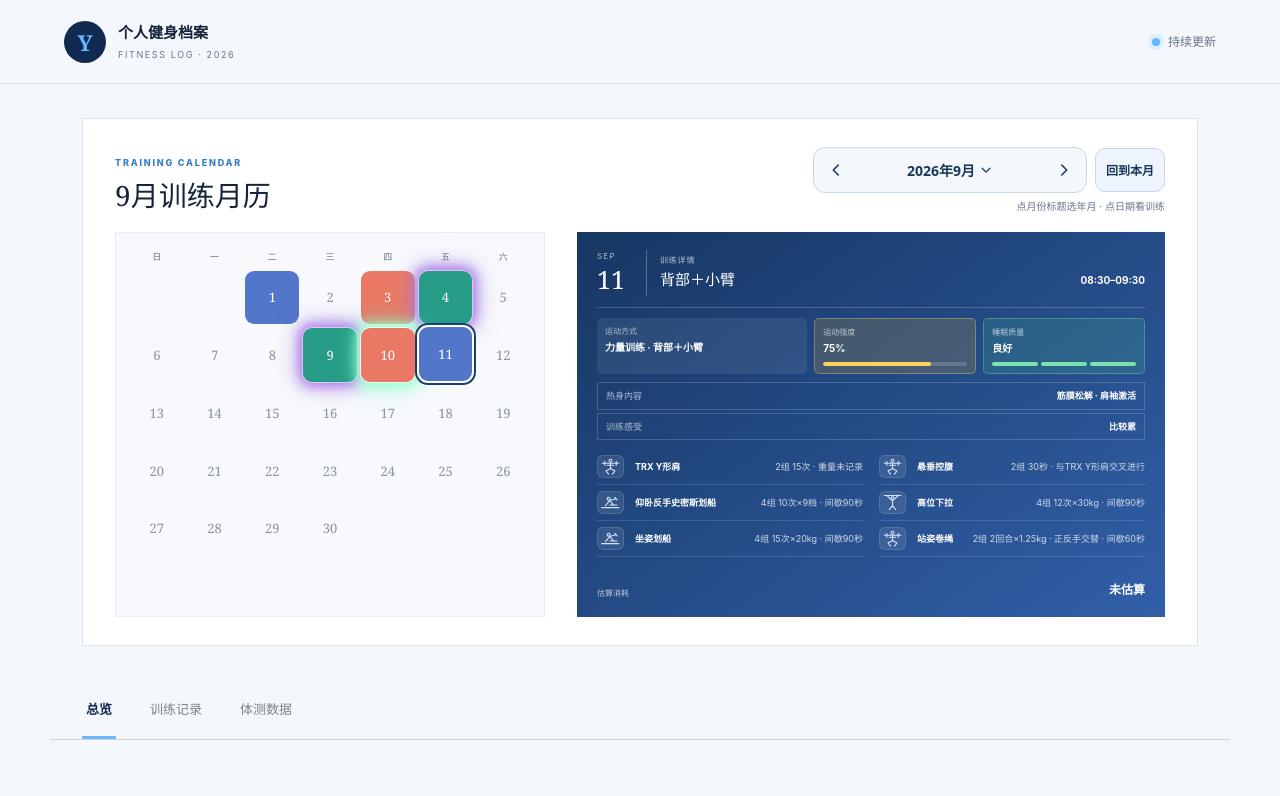
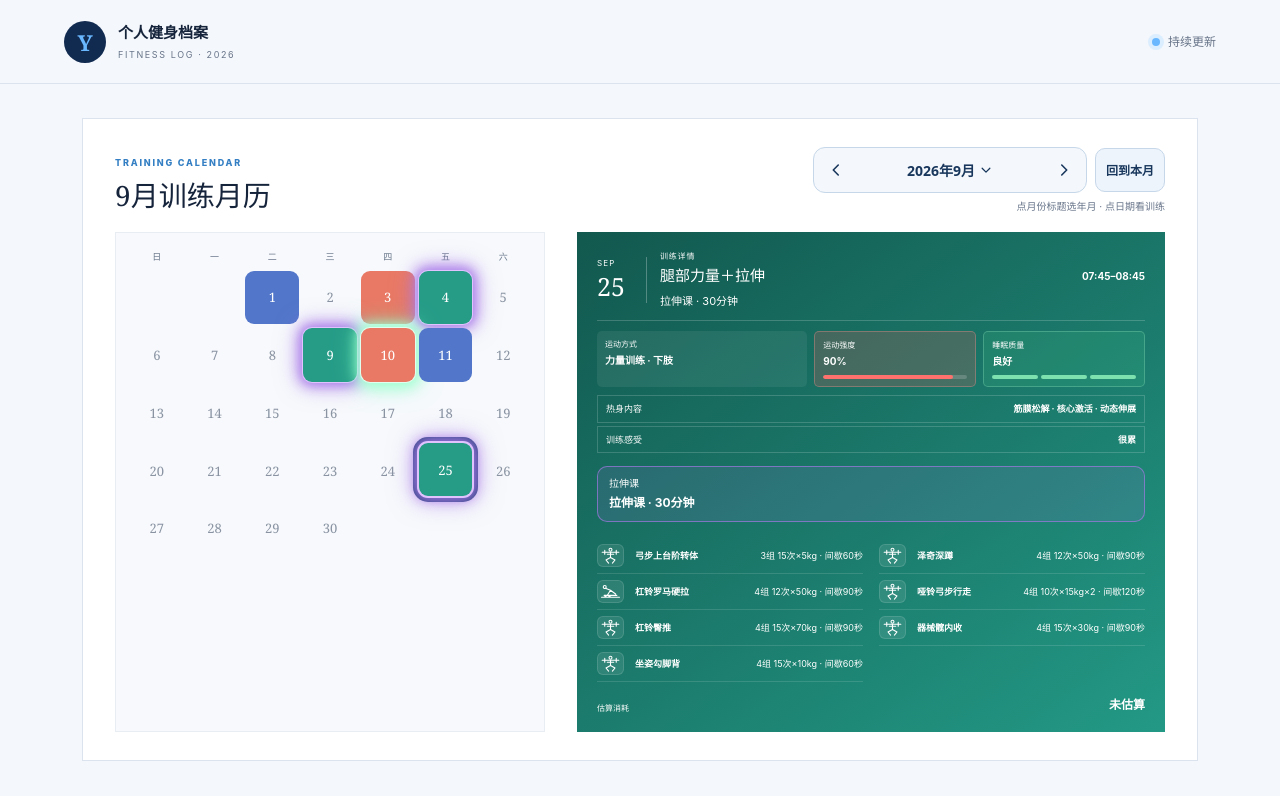
Before and after one commit to Eason199907/fitness-progress, a Next.js app: page / in a window 1280 px wide. Shown: the top 796 px of the page. Built offline with nearby package versions, Linux system fonts and the light colour scheme.

Commit message:
Record September 25 leg workout and 30-minute stretching

```diff
--- a/app/page.tsx
+++ b/app/page.tsx
@@ -419,6 +419,35 @@ const sessions = [
       { name: "高位下拉", sets: "4组 12次×30kg · 间歇90秒" },
       { name: "坐姿划船", sets: "4组 15次×20kg · 间歇90秒" },
       { name: "站姿卷绳", sets: "2组 2回合×1.25kg · 正反手交替 · 间歇60秒" },
+    ],
+    cardio: null,
+    strengthCalories: null,
+    cardioCalories: null,
+  },
+  {
+    date: "09.25",
+    part: "腿",
+    groups: "腿部力量＋拉伸",
+    intensity: 90,
+    note: "下肢力量＋拉伸 · 很累",
+    feeling: "很累",
+    tone: "lime",
+    time: "07:45–08:45",
+    cardioTime: null,
+    mode: "力量训练 · 下肢",
+    sleep: "良好",
+    warmup: "筋膜松解 · 核心激活 · 动态伸展",
+    extraSession: "拉伸课 · 30分钟",
+    stretchSession: "拉伸课 · 30分钟",
+    calories: null,
+    actions: [
+      { name: "弓步上台阶转体", sets: "3组 15次×5kg · 间歇60秒" },
+      { name: "泽奇深蹲", sets: "4组 12次×50kg · 间歇90秒" },
+      { name: "杠铃罗马硬拉", sets: "4组 12次×50kg · 间歇90秒" },
+      { name: "哑铃弓步行走", sets: "4组 10次×15kg×2 · 间歇120秒" },
+      { name: "杠铃臀推", sets: "4组 15次×70kg · 间歇90秒" },
+      { name: "器械髋内收", sets: "4组 15次×30kg · 间歇90秒" },
+      { name: "坐姿勾脚背", sets: "4组 15次×10kg · 间歇60秒" },
     ],
     cardio: null,
     strengthCalories: null,
```
